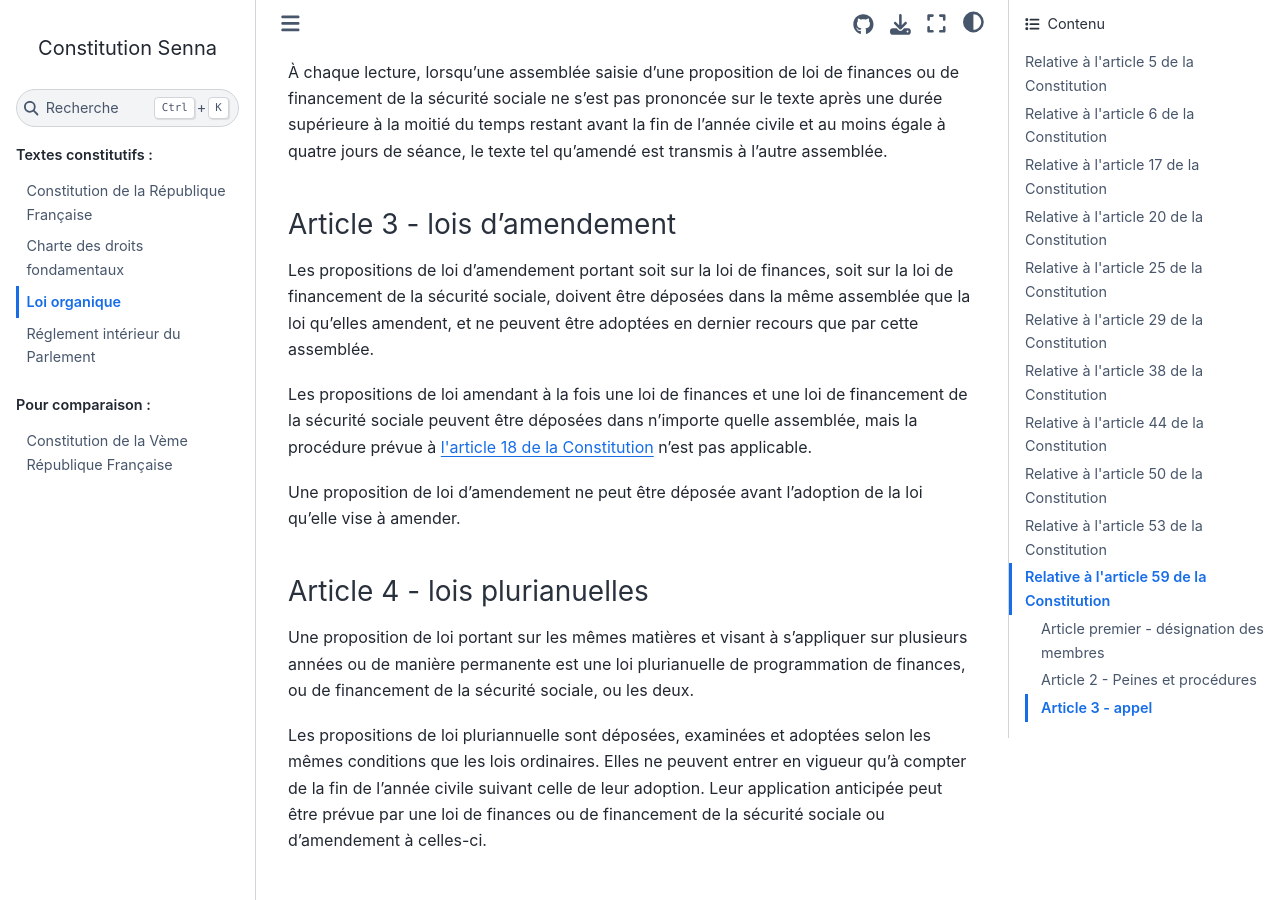
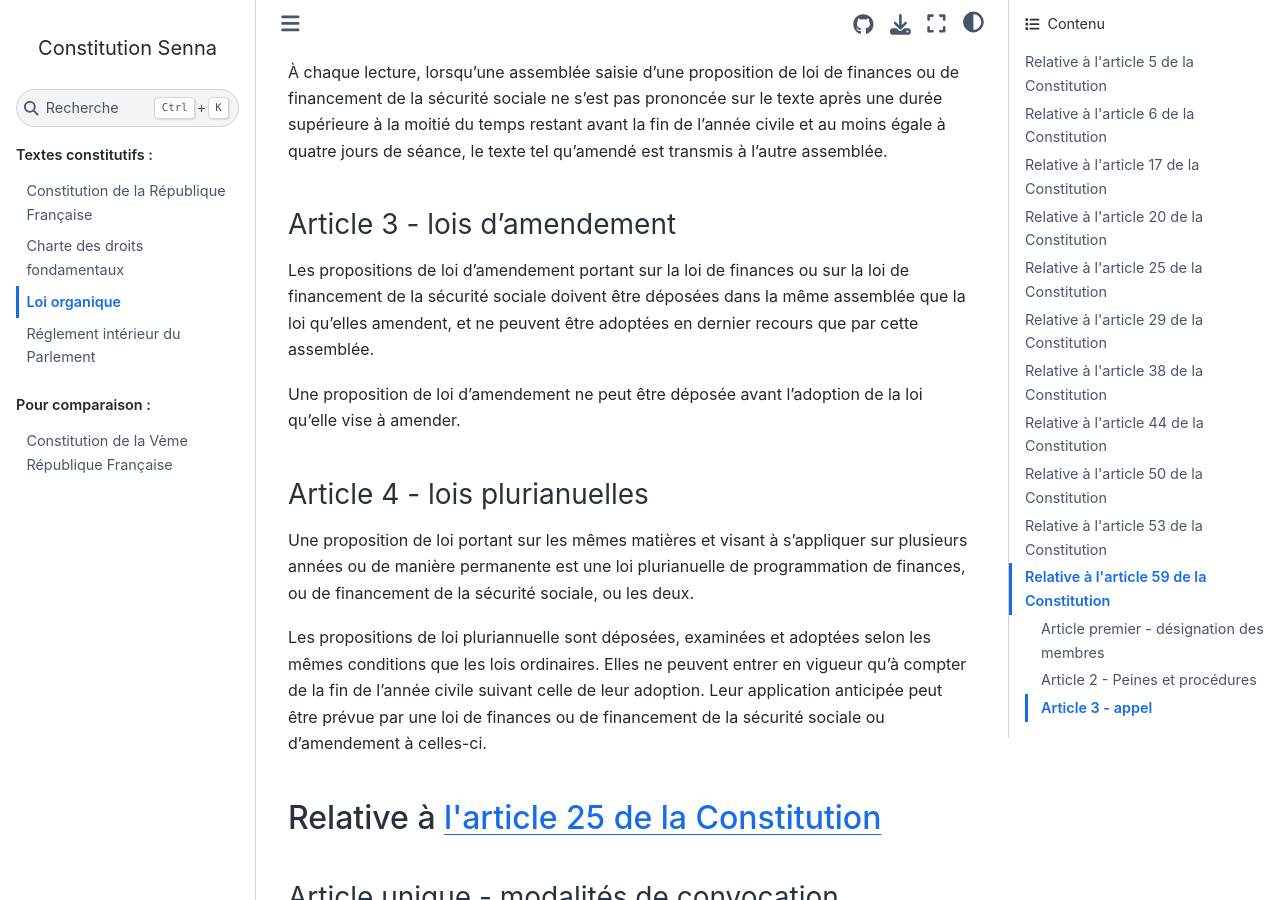
Before and after one commit to Gouvernathor/senna, a Sphinx documentation site: the page built from source/organique.rst, in a window 1280 px wide and 900 px high, scrolled down 3685 px. Built offline with Sphinx 7.4.7 and the Sphinx Book theme 1.1.4, drawn with Linux system fonts in a browser that asks for light colours.

Commit message:
pas de lois d'amendement des deux lois annuelles à la fois
inutile de compliquer les choses

```diff
--- a/source/organique.rst
+++ b/source/organique.rst
@@ -118,9 +118,7 @@
 
 Article 3 - lois d'amendement
 -----------------------------
-Les propositions de loi d'amendement portant soit sur la loi de finances, soit sur la loi de financement de la sécurité sociale, doivent être déposées dans la même assemblée que la loi qu'elles amendent, et ne peuvent être adoptées en dernier recours que par cette assemblée.
-
-Les propositions de loi amendant à la fois une loi de finances et une loi de financement de la sécurité sociale peuvent être déposées dans n'importe quelle assemblée, mais la procédure prévue à :artref:`adoption par une seule assemblée` n'est pas applicable.
+Les propositions de loi d'amendement portant sur la loi de finances ou sur la loi de financement de la sécurité sociale doivent être déposées dans la même assemblée que la loi qu'elles amendent, et ne peuvent être adoptées en dernier recours que par cette assemblée.
 
 Une proposition de loi d'amendement ne peut être déposée avant l'adoption de la loi qu'elle vise à amender.
 
```
